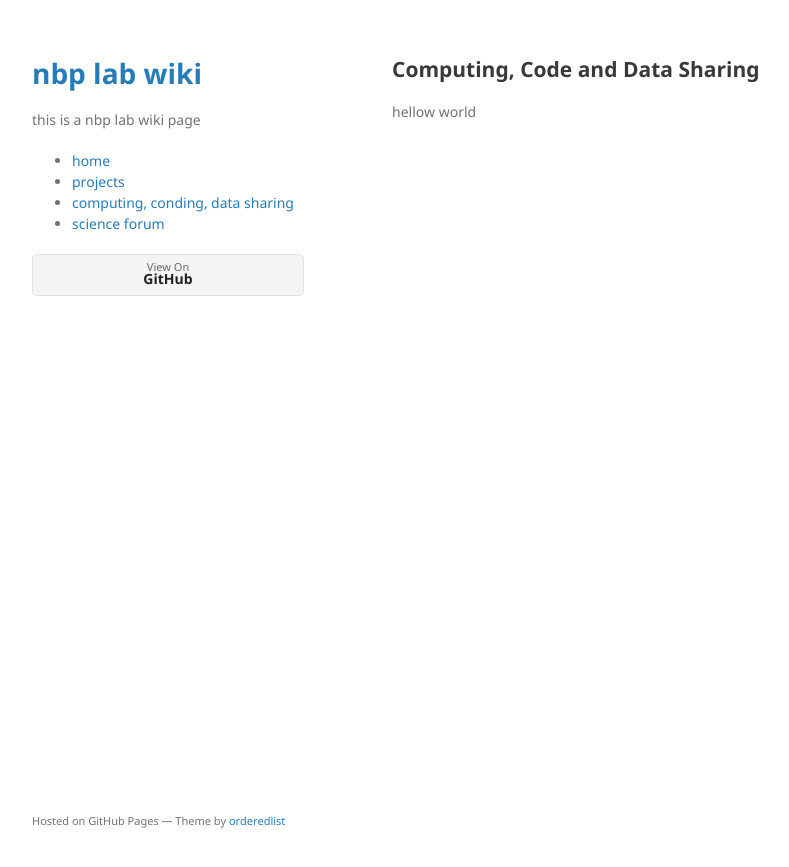
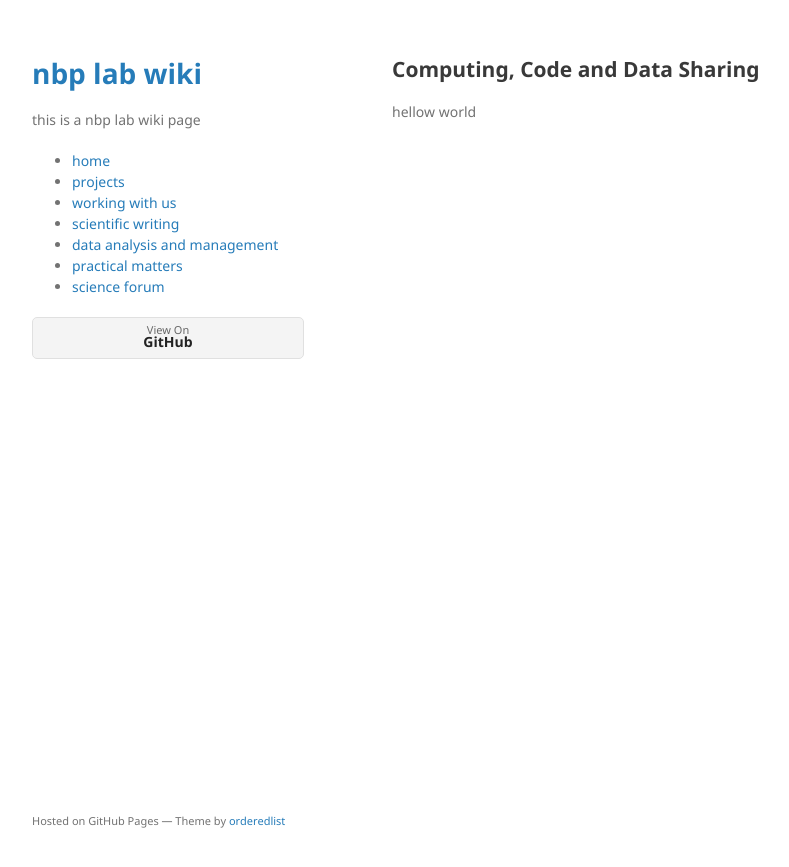
Before and after one commit to comco23/comco23.github.io, a Jekyll site: the page built from data.md, in a window 1280 px wide. Shown: the top 867 px of the page, without its empty margins (178-967 px from the left). Built offline with Jekyll 4.4.1, drawn with Linux system fonts in a browser that asks for light colours.

```diff
--- a/_config.yml
+++ b/_config.yml
@@ -4,5 +4,6 @@ description: this is a nbp lab wiki page
 show_downloads: true
 google_analytics:
 theme: jekyll-theme-minimal
-
+disqus:
+  shortname: https-nbplabwiki-github-io
 permalink: pretty
--- a/_includes/navigation.html
+++ b/_includes/navigation.html
@@ -3,7 +3,10 @@
           <ul>
             <li><a href="{{ "/" | relative_url }}">home</a></li>
             <li><a href="{{ "/projects" | relative_url }}">projects</a></li>
-            <li><a href="{{ "/computing" | relative_url }}">computing, conding, data sharing</a></li>
+            <li><a href="{{ "/collaboration" | relative_url }}">working with us</a></li>
+            <li><a href="{{ "/writing" | relative_url }}">scientific writing</a></li>
+            <li><a href="{{ "/data" | relative_url }}">data analysis and management</a></li>
+            <li><a href="{{ "/practical" | relative_url }}">practical matters</a></li>
             <li><a href="{{ "/forum" | relative_url }}">science forum</a></li>
             <!-- Add more navigation items as needed -->
           </ul>
--- a/_layouts/tags.html
+++ b/_layouts/tags.html
@@ -1,6 +1,7 @@
 ---
 layout: default
 ---
+
 <div>
   <h1>Articles tagged with "{{ page.tag_name }}"</h1>
   <ul style='padding-top: 16px;'>
```
Also changed, not shown: _layouts/post.html (+18 -1 lines), _posts/2023-01-01-post-1.md (+2 -4 lines), _posts/2023-01-03-post-3.md (+3 -3 lines), collaboration.md (added, +7 -0 lines), practical.md (added, +7 -0 lines), tags/science.md (added, +4 -0 lines), writing.md (added, +7 -0 lines), data.md (renamed from computing.md).
